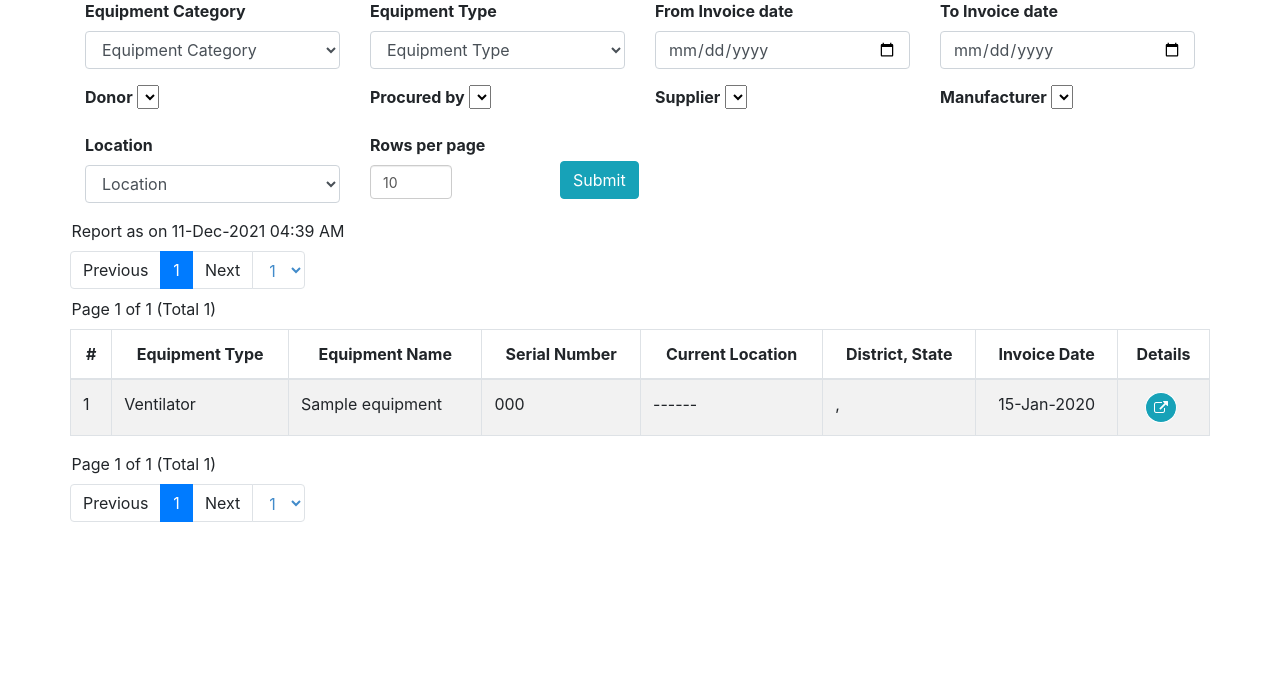
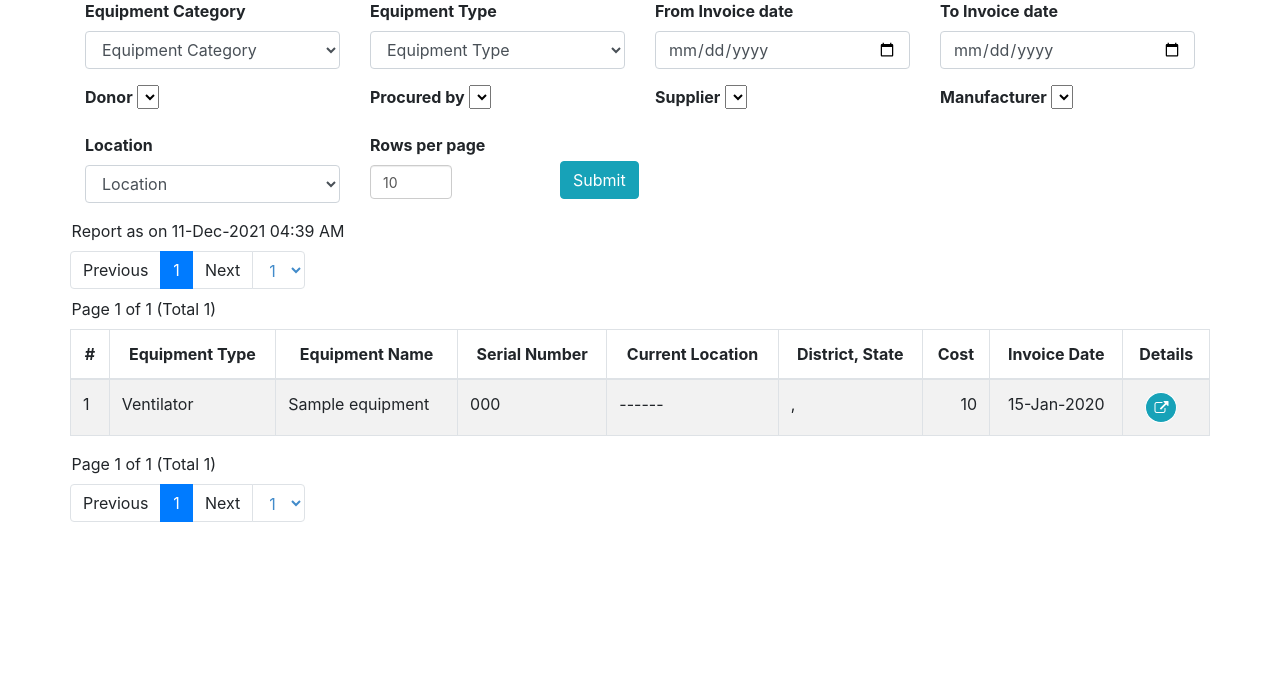
Before and after one commit to Manish-Kumar-Sadhu/equipment4seva_v2, a CodeIgniter app: page /database/index.php/equipments/index in a window 1280 px wide. Shown: the part 59-735 px from the top of the page. Run offline with CodeIgniter, Linux system fonts and the light colour scheme; the visitor is signed in with stand-in values (Sample User, id 1); data comes from the database, SQL or seed files in the repository; tables that the repository leaves empty hold one stand-in row (values such as "Sample post"); data that the repository does not hold is empty; some libraries are stand-ins or nearby versions.

Commit message:
Feat : display cost in page post login

```diff
--- a/application/views/equipments.php
+++ b/application/views/equipments.php
@@ -75,7 +75,7 @@ defined('BASEPATH') OR exit('No direct script access allowed');
     .round-button{
         border-radius:100%;
         border: solid 1px;
-        margin-left:15px;
+        margin-left:10px;
     }
     select{
         cursor: pointer;
@@ -305,6 +305,9 @@ defined('BASEPATH') OR exit('No direct script access allowed');
                         <th style="text-align:center">Current Location</th>
                     <?php } ?>
                     <th style="text-align:center">District, State</th>
+                    <?php if($logged_in) { ?>
+                        <th style="text-align:center">Cost</th>
+                    <?php } ?>
                     <th style="text-align:center">Invoice Date</th>
                     <th style="text-align:center">Details</th>
                 </tr>
@@ -322,6 +325,9 @@ defined('BASEPATH') OR exit('No direct script access allowed');
                             <td><?php echo $r->location; ?></td>
                         <?php } ?>
                         <td><?php echo $r->district;", ".$r->state;  ?><?php  echo ", ".$r->state; ?> </td>
+                        <?php if($logged_in) { ?>
+                            <td style="text-align:right"><?php echo number_format($r->cost); ?></td>
+                        <?php } ?>
                         <td style="text-align:center"><?php echo  date("d-M-Y", strtotime($r->invoice_date)); ?></td>
                         <td>
                             <button id="view-equipment" class="btn btn-info btn-sm round-button" onclick="view_equipment(<?=$r->equipment_id; ?>);"><i class='fa fa-external-link' aria-hidden='true'></i></button>
@@ -436,7 +442,7 @@ defined('BASEPATH') OR exit('No direct script access allowed');
         let logged_in = '<?php echo $logged_in ? true : false; ?>'
         let reusableWidthValues = []
         if(logged_in){
-            reusableWidthValues = [ '5%', '10%', '15%','15%', '10%', '20%','10%', '20%']
+            reusableWidthValues = [ '5%', '10%', '15%','15%', '10%', '18%', '7%', '10%', '15%']
         } else {
             reusableWidthValues = [ '5%', '15%', '20%','15%', '20%', '10%', '10%']
         }
```
